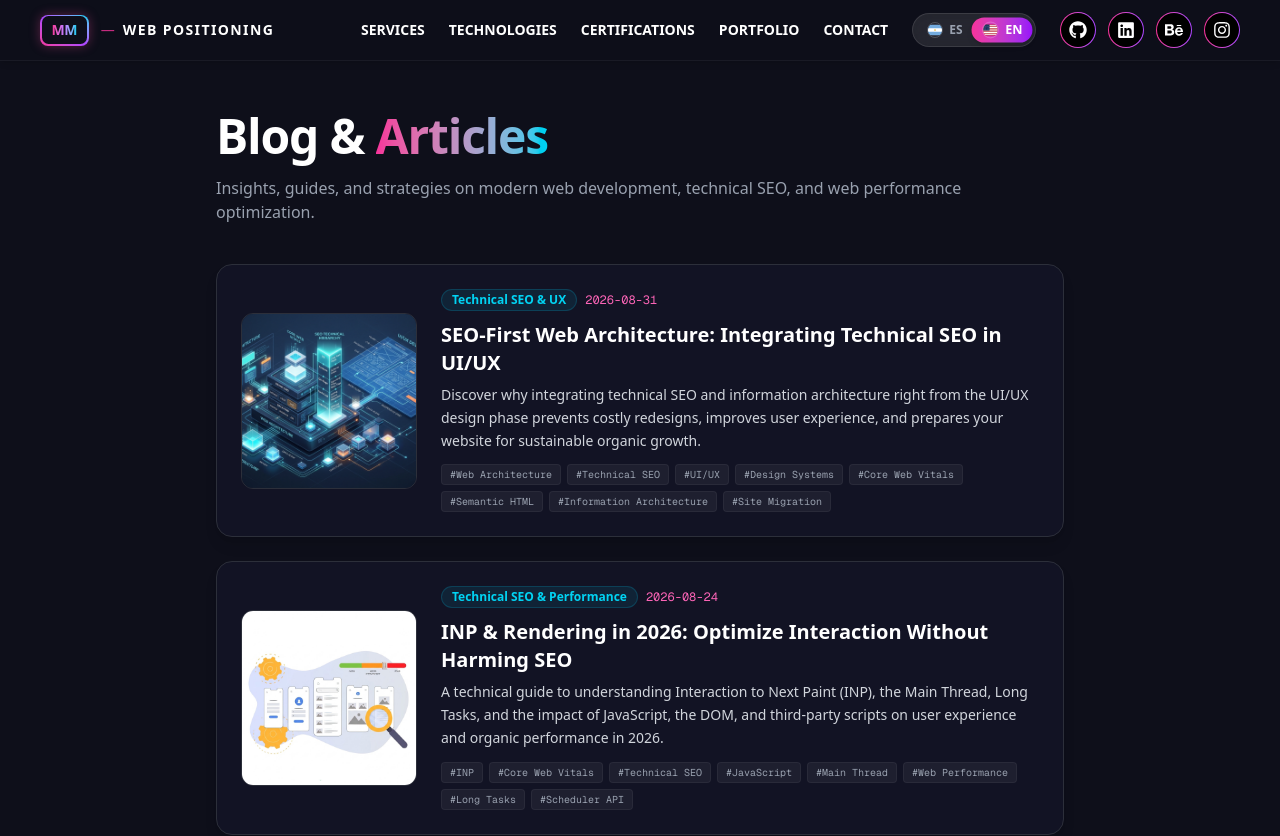
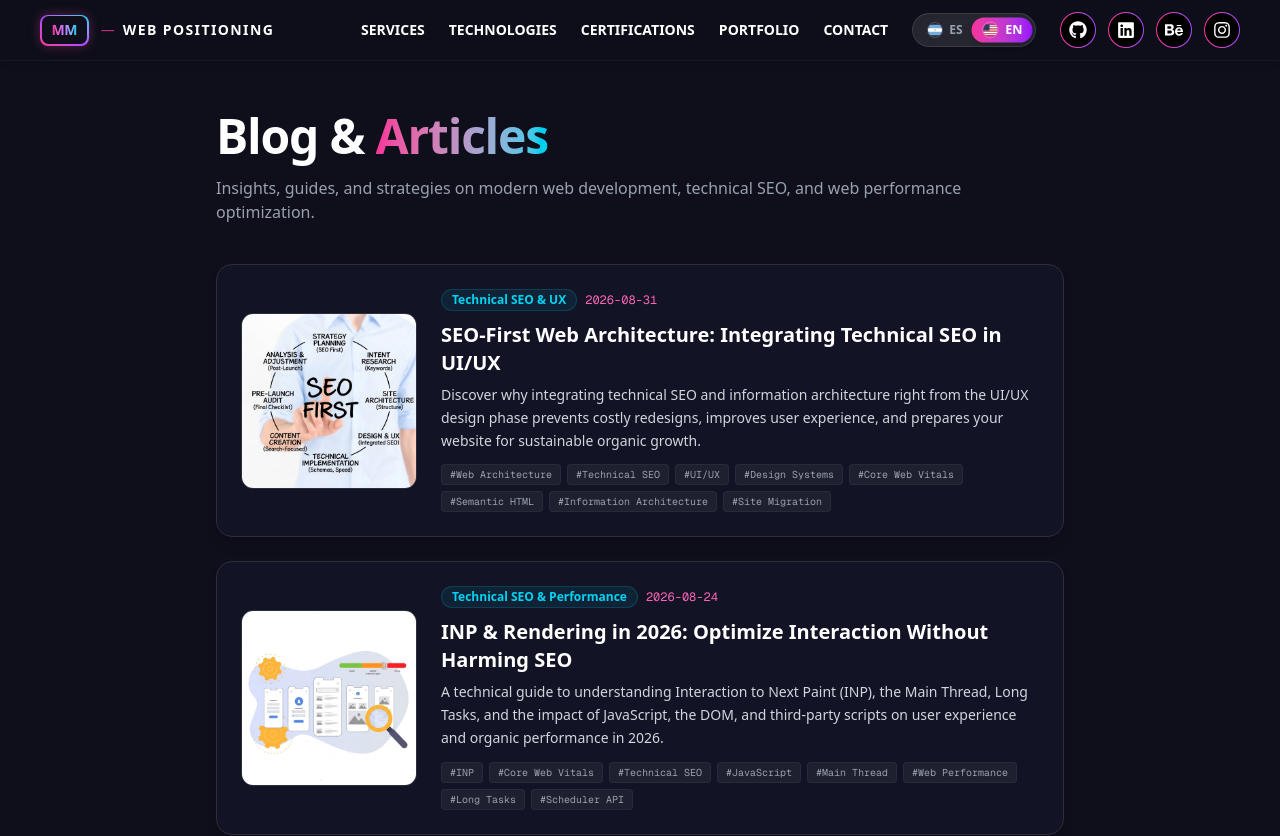
Before and after one commit to kyrkematias/portfolio2026, a Next.js app: page /en/blog in a window 1280 px wide. Shown: the top 836 px of the page. Built offline with nearby package versions, Linux system fonts and the light colour scheme.

Commit message:
feat: add new blog post about SEO-first web architecture and accompanying images

```diff
--- a/src/app/data/blog/en/seo-first-web-architecture-integrating-technical-seo-ui-ux-design.js
+++ b/src/app/data/blog/en/seo-first-web-architecture-integrating-technical-seo-ui-ux-design.js
@@ -5,7 +5,7 @@ export const post = {
   title: "SEO-First Web Architecture: Integrating Technical SEO in UI/UX",
   h1: "SEO-First Web Architecture: Why Integrate Technical SEO from the UI/UX Design Phase",
   date: "2026-08-31",
-  image: "/blog/6.jpg",
+  image: "/blog/6-en.jpg",
   category: "Technical SEO & UX",
   tags: [
     "Web Architecture",
```
Also changed, not shown: public/blog/6-en.jpg (added), public/blog/6.jpg.
